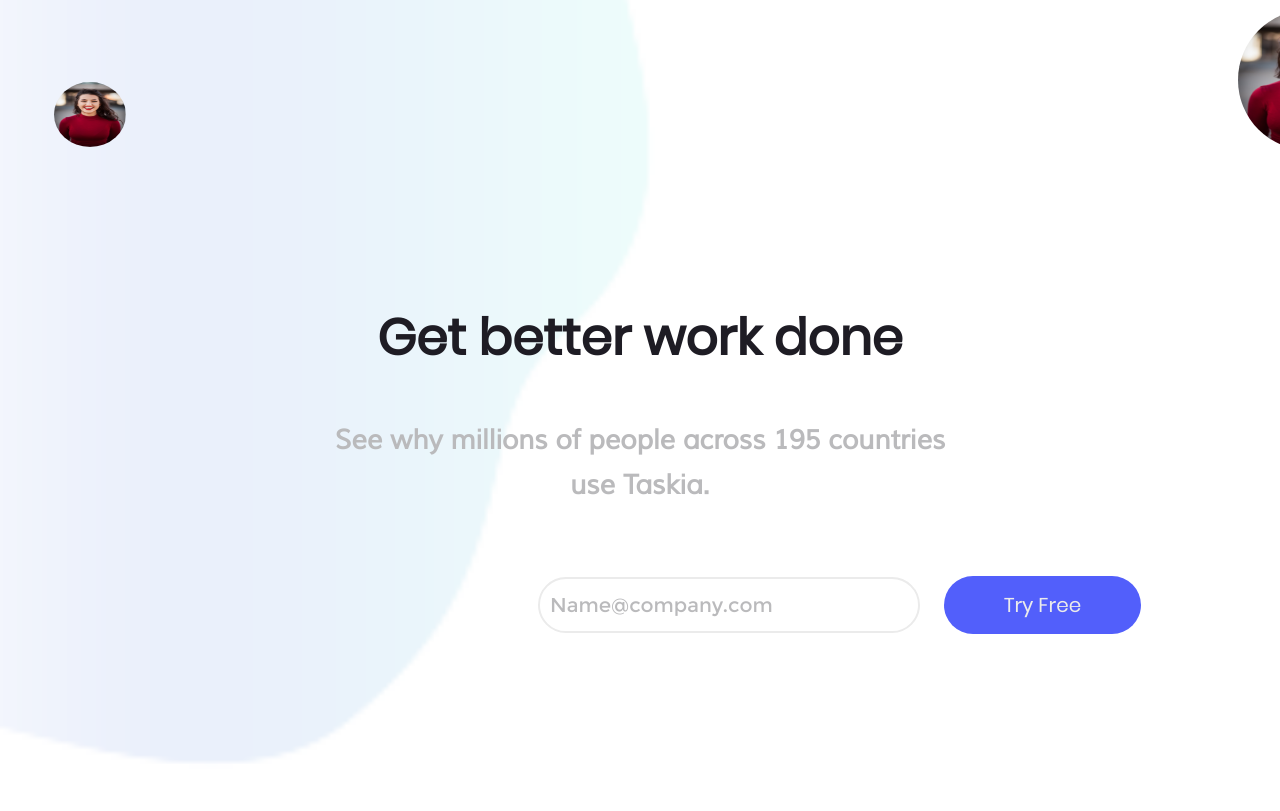
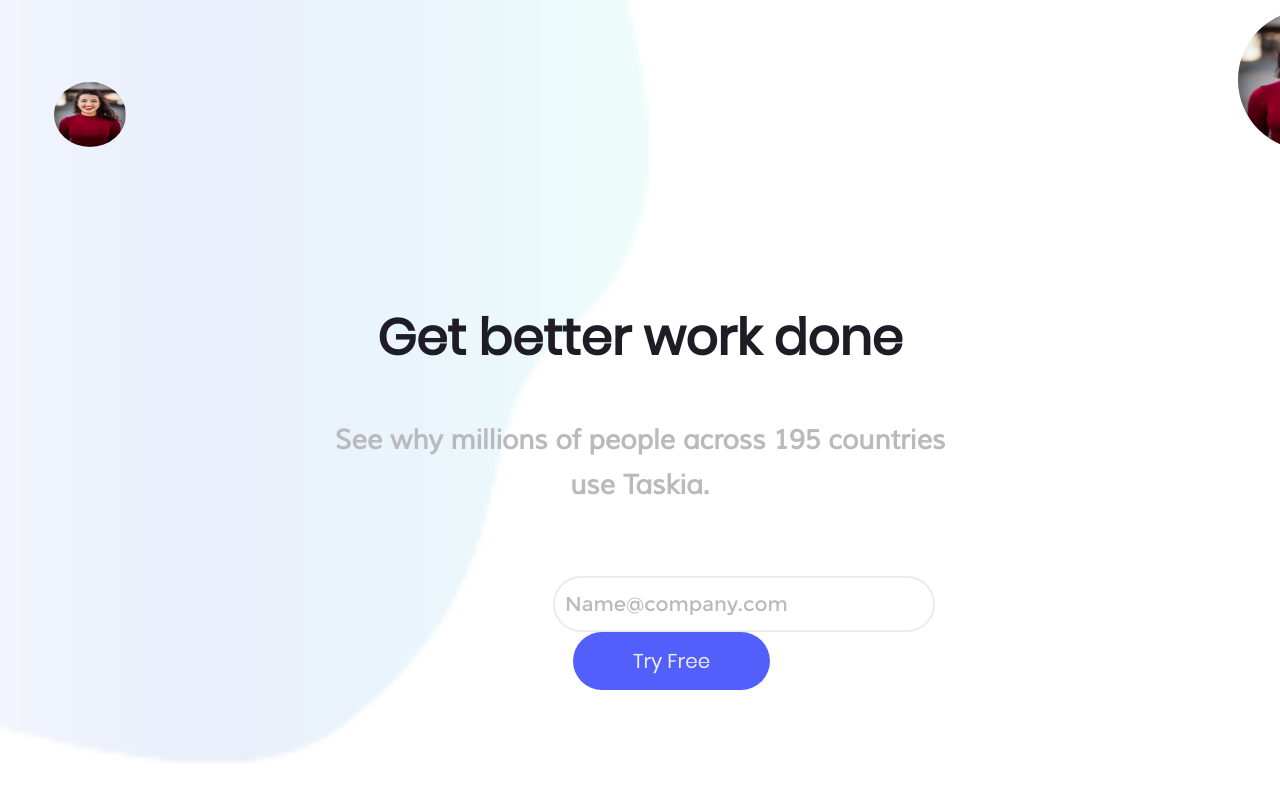
Before and after one commit to elementISH/Taskia-HW, a plain HTML site: page Taskia-hw/index.html in a window 1280 px wide. Shown: the part 4471-5282 px from the top of the page. Drawn offline with nearby package versions, Linux system fonts and the light colour scheme; a web font is replaced by a local one.

Commit message:
Update main.css

```diff
--- a/Taskia-hw/assets/styling/css/main.css
+++ b/Taskia-hw/assets/styling/css/main.css
@@ -53,7 +53,7 @@
 }
 
 .footer__validation {
-  margin-left: 400px;
+  margin-left: 415px;
   margin-top: 50px;
 }
 
```
